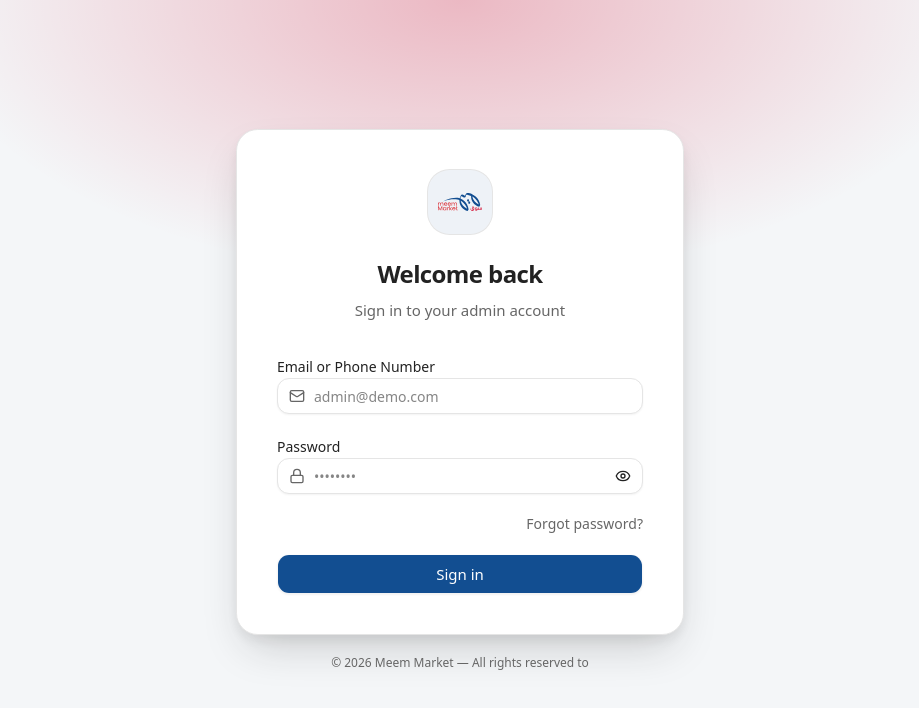
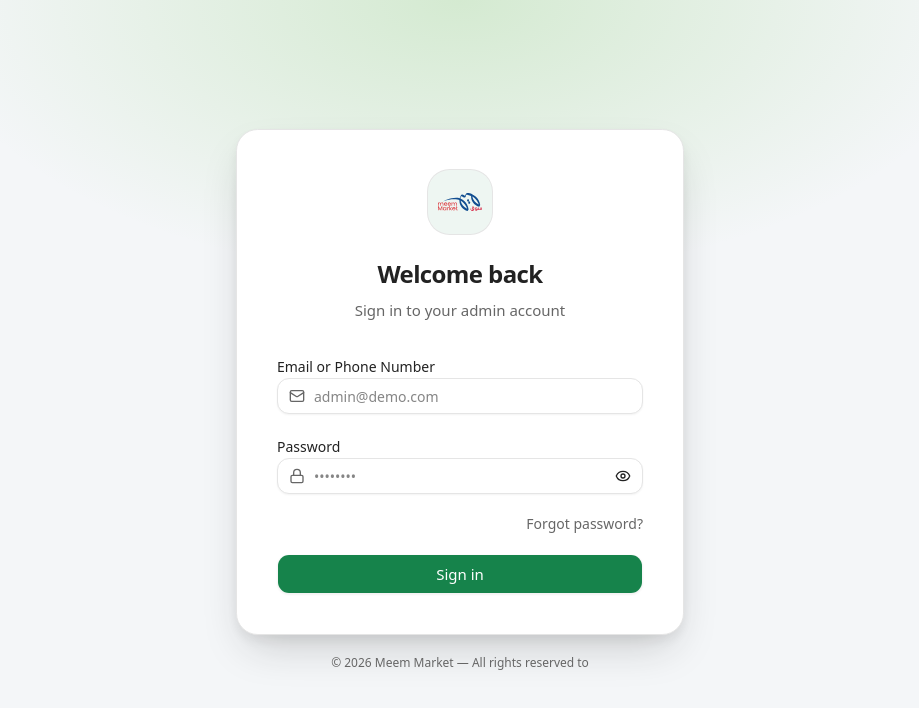
Before and after one commit to Abdelrahmansherif207/Catch-Cms, a React (Vite) app: page /login in a window 1280 px wide. Shown: the top 708 px of the page, without its empty margins (180-1099 px from the left). Built offline with nearby package versions, Linux system fonts and the light colour scheme; no server answers.

Commit message:
feat(brand): apply Rawd Al Aseel design tokens (green/orange palette, dark theme)

```diff
--- a/src/shared/components/rich-text-editor.tsx
+++ b/src/shared/components/rich-text-editor.tsx
@@ -123,7 +123,7 @@ export function RichTextEditor({
         content_style: [
           "body { font-family: 'Geist Variable', ui-sans-serif, system-ui, sans-serif; font-size: 14px; line-height: 1.6; color: #222222; background: #ffffff; }",
           'img { max-width: 100%; height: auto; }',
-          'a { color: #124e91; }',
+          'a { color: #16834b; }',
           dir === 'rtl' ? 'body { direction: rtl; text-align: right; }' : '',
         ]
           .filter(Boolean)
--- a/src/shared/styles/brand-tokens.css
+++ b/src/shared/styles/brand-tokens.css
@@ -5,16 +5,22 @@
  */
 
 :root {
-  /* Primary — Brand Blue */
-  --brand-primary: #124e91;
-  --brand-primary-dark: #0b3a6b;
+  /* Primary — Brand Green */
+  --brand-primary: #16834b;
+  --brand-primary-hover: #126c3e;
+  --brand-primary-active: #0e5a34;
+  --brand-primary-dark: #0b472a;
+  --brand-primary-light: #75c65c;
+  --brand-primary-surface: #f0f8ef;
 
-  /* Secondary — Brand Red */
-  --brand-secondary: #da2128;
-  --brand-secondary-dark: #b01a20;
+  /* Secondary — Brand Orange */
+  --brand-secondary: #f5822a;
+  --brand-secondary-hover: #df6e1c;
+  --brand-secondary-dark: #b95412;
+  --brand-secondary-surface: #fff4e9;
 
-  /* Accent — Brand Deep Red */
-  --brand-accent: #d20025;
+  /* Accent — Brand Light Green */
+  --brand-accent: #75c65c;
 
   /* Semantic Brand Colors */
   --brand-success: #237f52;
--- a/src/shared/styles/semantic-tokens.css
+++ b/src/shared/styles/semantic-tokens.css
@@ -21,9 +21,9 @@
   --primary: var(--brand-primary);
   --primary-foreground: #ffffff;
 
-  /* Secondary */
+  /* Secondary — orange needs dark ink for contrast */
   --secondary: var(--brand-secondary);
-  --secondary-foreground: #ffffff;
+  --secondary-foreground: #1c1a1a;
 
   /* Muted */
   --muted: var(--brand-surface);
@@ -127,21 +127,21 @@
   --popover: #1a1c23;
   --popover-foreground: #f0f0f0;
 
-  /* Primary — Lighter blue for contrast on dark */
-  --primary: #4a85c4;
-  --primary-foreground: #001a33;
+  /* Primary — Light green for contrast on dark */
+  --primary: #75c65c;
+  --primary-foreground: #0b472a;
 
-  /* Secondary — Lighter red */
-  --secondary: #ff6b6b;
-  --secondary-foreground: #ffffff;
+  /* Secondary — Brand orange with dark ink */
+  --secondary: #f5822a;
+  --secondary-foreground: #1c1a1a;
 
   /* Muted */
   --muted: #232530;
   --muted-foreground: #999999;
 
-  /* Accent — Lighter deep red */
-  --accent: #ff4757;
-  --accent-foreground: #f0f0f0;
+  /* Accent — Brand light green */
+  --accent: #75c65c;
+  --accent-foreground: #0b472a;
 
   /* Destructive */
   --destructive: #ff6b6b;
@@ -194,7 +194,7 @@
   --input: #2a2d38;
 
   /* Ring */
-  --ring: #4a85c4;
+  --ring: #75c65c;
 
   /* Success */
   --success: #3DB87A;
@@ -204,19 +204,19 @@
   --discount: #ff6b6b;
 
   /* Charts */
-  --chart-1: #4a85c4;
-  --chart-2: #ff6b6b;
-  --chart-3: #ff4757;
+  --chart-1: #75c65c;
+  --chart-2: #f5822a;
+  --chart-3: #16834b;
   --chart-4: #3DB87A;
-  --chart-5: #7ab8e8;
+  --chart-5: #b95412;
 
   /* Sidebar */
   --sidebar: #0d0f14;
   --sidebar-foreground: #f0f0f0;
-  --sidebar-primary: #4a85c4;
-  --sidebar-primary-foreground: #ffffff;
+  --sidebar-primary: #75c65c;
+  --sidebar-primary-foreground: #0b472a;
   --sidebar-accent: #232530;
   --sidebar-accent-foreground: #f0f0f0;
   --sidebar-border: #2a2d38;
-  --sidebar-ring: #4a85c4;
+  --sidebar-ring: #75c65c;
 }
```
